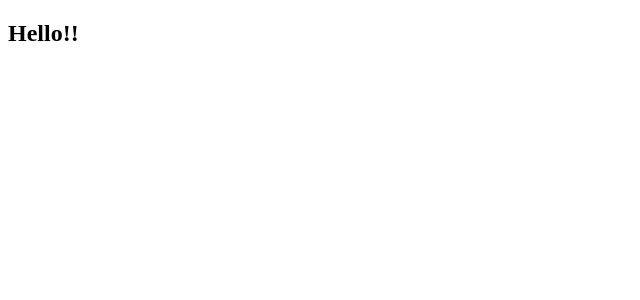
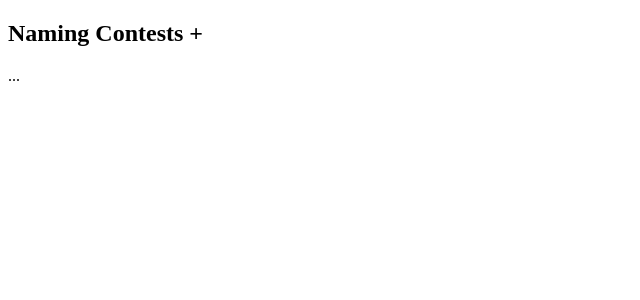
Before and after one commit to interactivenyc/fullstack-javascript, a React app: page / in a window 1280 px wide. Shown: the top 300 px of the page, without its empty margins (0-640 px from the left). Built offline with nearby package versions, Linux system fonts and the light colour scheme; the HTML template or start-up script is replaced by a standard one.

Commit message:
making component structure

```diff
--- /dev/null
+++ b/src/components/App.js
@@ -0,0 +1,16 @@
+import React from 'react';
+import Header from './Header';
+
+const App = () => {
+  return(
+    <div className="App">
+      <Header message="Naming Contests +"/>
+      <div>
+        ...
+      </div>
+    </div>
+
+  );
+};
+
+export default App;
--- /dev/null
+++ b/src/components/Header.js
@@ -0,0 +1,16 @@
+import React from 'react';
+import PropTypes from 'prop-types';
+
+const Header = ({message}) => {
+  return(
+    <h2 className="Header text-center">
+      {message}
+    </h2>
+  );
+};
+
+Header.propTypes = {
+  message: PropTypes.string
+};
+
+export default Header;
--- a/src/index.js
+++ b/src/index.js
@@ -1,22 +1,6 @@
 import React from 'react';
 import ReactDOM from 'react-dom';
-import PropTypes from 'prop-types';
-
-const App = (props) => {
-  return(
-    <h2 className="text-center">
-      {props.headerMessage}
-    </h2>
-  );
-};
-
-App.propTypes = {
-  headerMessage: PropTypes.string
-};
-
-App.defaultProps = {
-  headerMessage: 'Hello!!'
-};
+import App from './components/App';
 
 ReactDOM.render(
   <App />,
```
